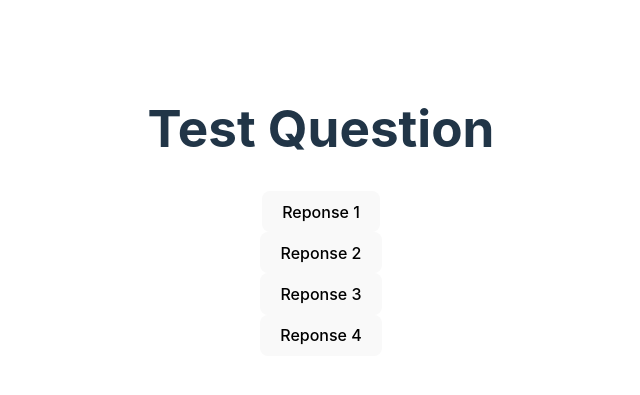
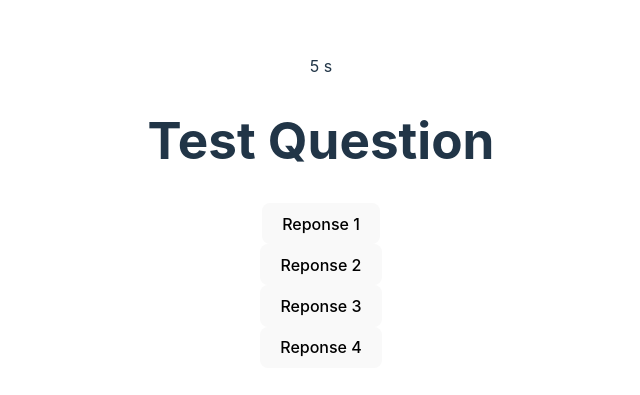
Before and after one commit to Dalvii/nuit-info2024, a React (Vite) app: page / in a window 1280 px wide. Shown: the part 189-584 px from the top of the page, without its empty margins (319-959 px from the left). Built offline with nearby package versions, Linux system fonts and the light colour scheme; no server answers.

Commit message:
🚀 deploy timer

```diff
--- a/src/App.tsx
+++ b/src/App.tsx
@@ -6,6 +6,7 @@ import { QuestionType, Answer } from './shared/types'
 import { Login } from './components/Login'
 import { Player } from './shared/types'
 import socket from './socket'
+import Timer from './components/Timer'
 
 function App() {
 	const [pseudo, setPseudo] = useState('')
@@ -55,6 +56,7 @@ function App() {
 
 	return (
 		<div>
+			<Timer />
 			{isLogged == false ?
 				(currentQuestion && currentQuestion.answers ?
 					<Question id={0} question={'Test Question'} answers={currentQuestion.answers} onAnswer={answer} />
--- a/src/components/Timer.tsx
+++ b/src/components/Timer.tsx
@@ -1,6 +1,6 @@
-import React, { useState, useEffect } from 'react';
+import { useState, useEffect } from 'react';
 
-const Timer: React.FC = () => {
+const Timer = () => {
     const [seconds, setSeconds] = useState(0);
 
     useEffect(() => {
@@ -11,7 +11,7 @@ const Timer: React.FC = () => {
         return () => clearInterval(interval);
     }, []);
 
-    return <div>{seconds} secondes</div>;
+    return <div>{seconds} s</div>;
 };
 
 export default Timer;
```
